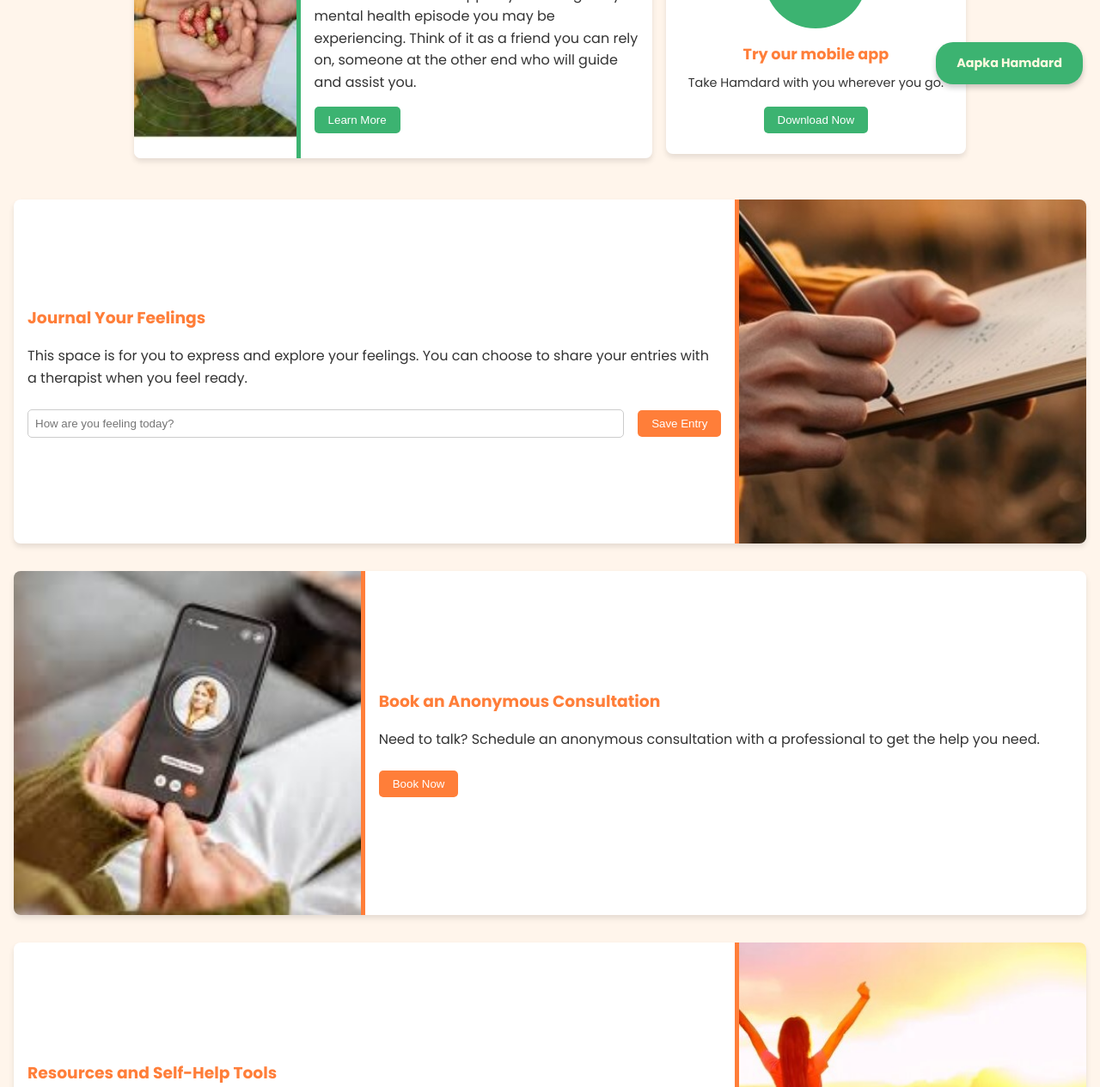
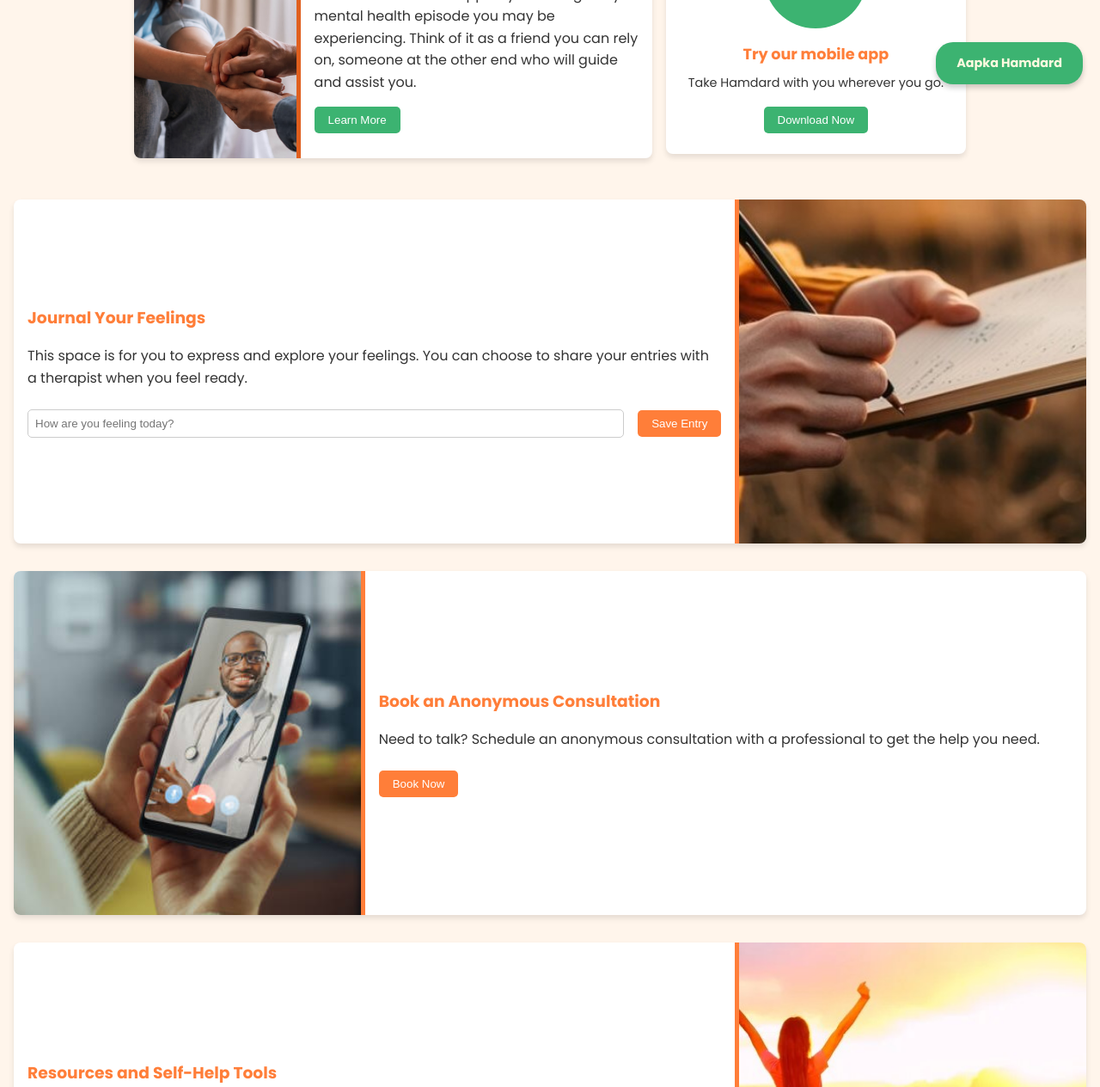
Before and after one commit to amnnaqvi/Research-In-Design-S2, a plain HTML site: page Screens/original.html in a window 1280 px wide. Shown: the part 682-1946 px from the top of the page at 86% size. Drawn offline with Linux system fonts and the light colour scheme.

Commit message:
new pics

```diff
--- a/Screens/original.html
+++ b/Screens/original.html
@@ -294,9 +294,9 @@
 
         .hamdard-info-image {
             flex: 1;
-            background: url('../Media/newHamdard.jpg') no-repeat center center;
+            background: url('../Media/support.jpg') no-repeat center center;
             background-size: cover;
-            border-right: 5px solid #3CB371;
+            border-right: 5px solid #E05F1E;
             /* Green border */
             width: 100%;
             /* or any desired width */
@@ -472,7 +472,7 @@
         </section>
 
         <div class="list-item">
-            <div class="list-item-image" style="background-image: url('../Media/images (4).jpeg');"></div>
+            <div class="list-item-image" style="background-image: url('../Media/consult.jpg');"></div>
             <div class="list-item-text">
                 <h3>Book an Anonymous Consultation</h3>
                 <p>Need to talk? Schedule an anonymous consultation with a professional to get the help you need.</p>
```
Also changed, not shown: Screens/urdu.html (+3 -3 lines), Media/consult.jpg (added), Media/support.jpg (added).
